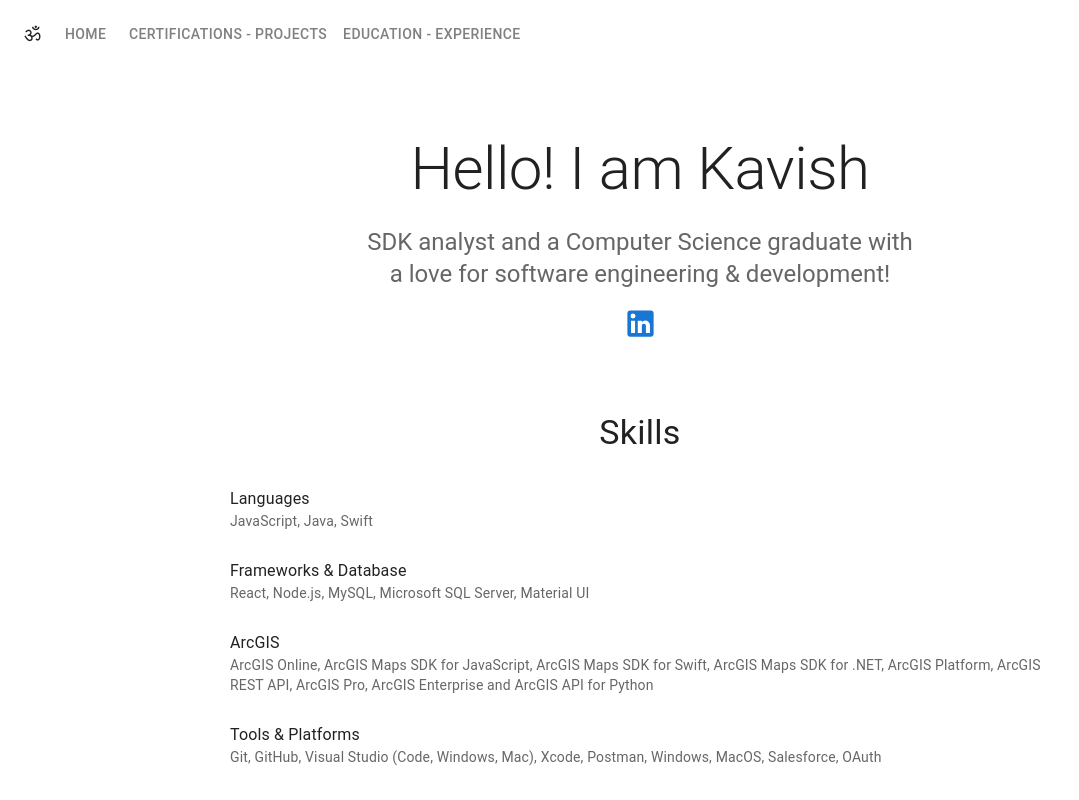
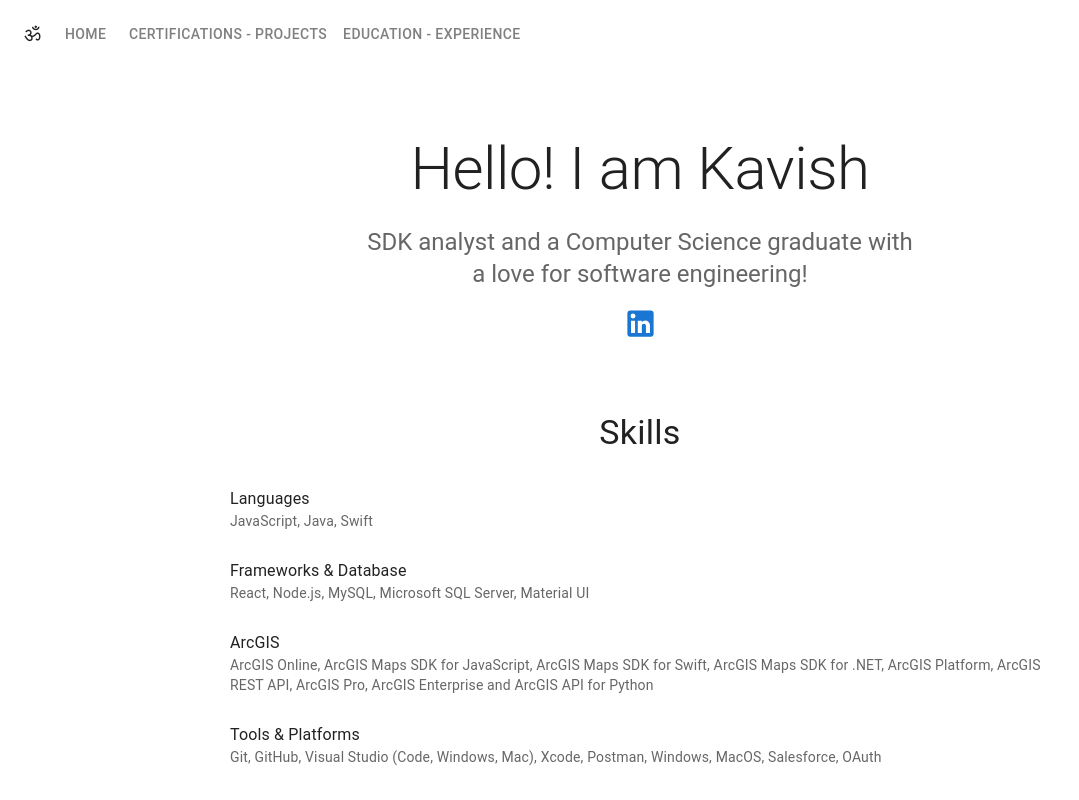
Before and after one commit to kavishghime/portfolio, a React (Create React App) app: page / in a window 1280 px wide. Shown: the top 800 px of the page, without its empty margins (0-1079 px from the left). Built offline with nearby package versions, Linux system fonts and the light colour scheme.

Commit message:
updated home page

```diff
--- a/src/pages/Home.js
+++ b/src/pages/Home.js
@@ -33,7 +33,7 @@ function Home() {
                         Hello! I am Kavish
                     </Typography>
                     <Typography variant="h5" align="center" color="text.secondary" paragraph>
-                        SDK analyst and a Computer Science graduate with a love for software engineering & development!
+                        SDK analyst and a Computer Science graduate with a love for software engineering!
                     </Typography>
                     <Box align="center">
                         <Link href="http://www.linkedin.com/in/kavishghime" target="_blank">
```
